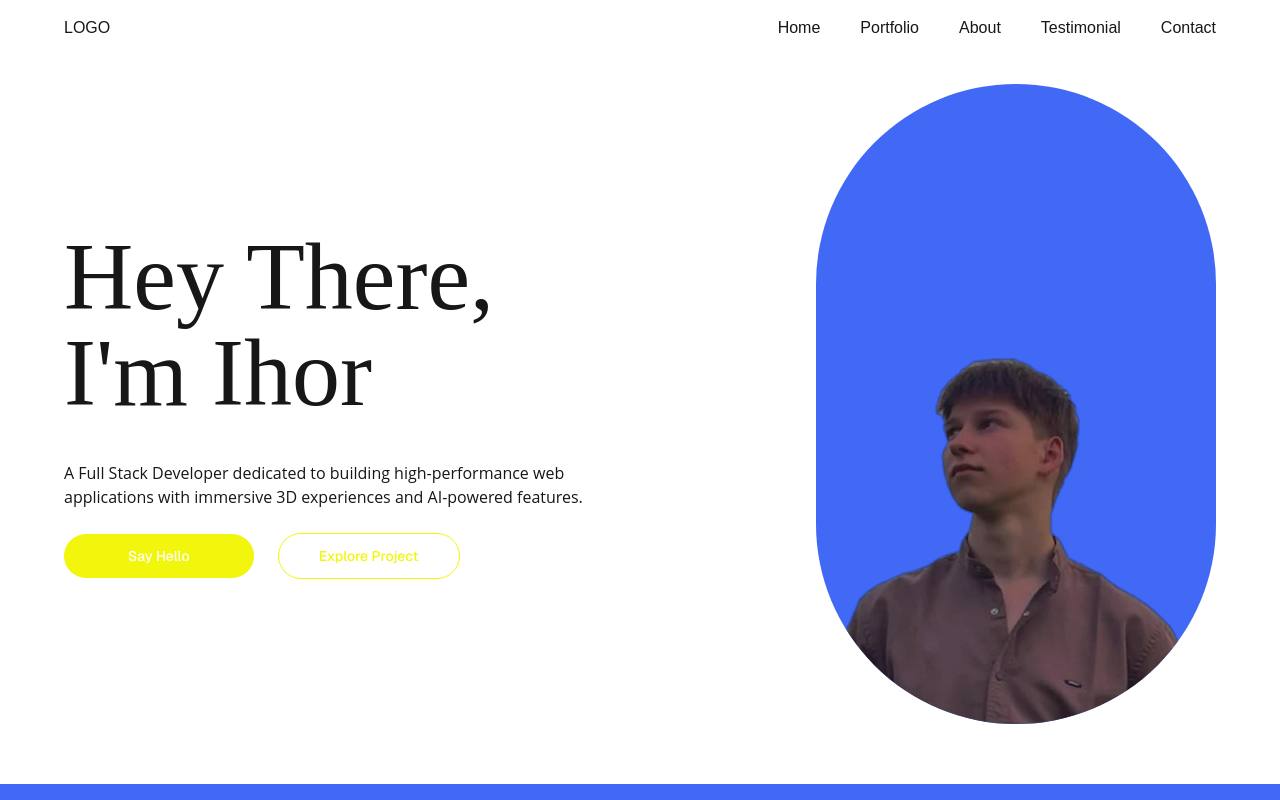
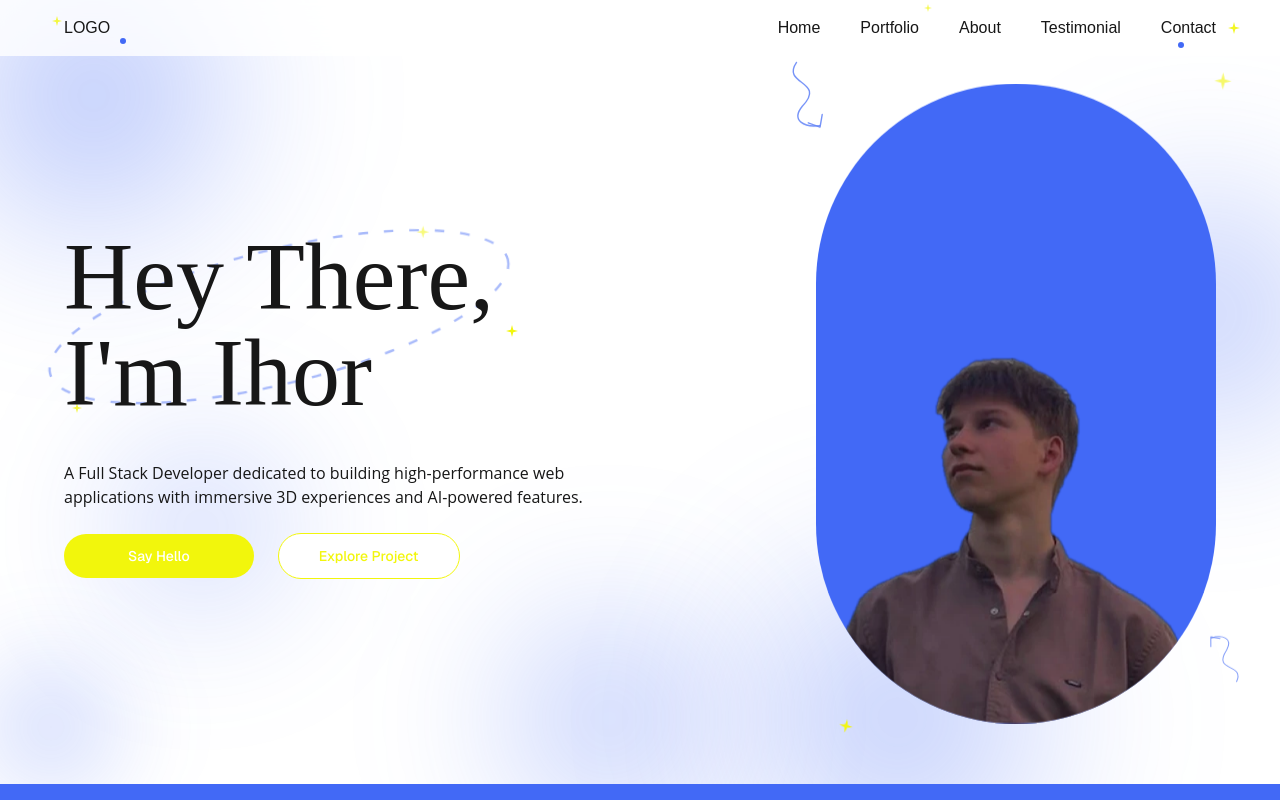
Before and after one commit to d-r-a-k-e-n/portfolio, a Next.js app: page / in a window 1280 px wide. Shown: the top 800 px of the page. Built offline with nearby package versions, Linux system fonts and the light colour scheme.

Commit message:
feat: download cv, bg

```diff
--- a/src/app/globals.css
+++ b/src/app/globals.css
@@ -44,3 +44,131 @@ body {
   color: var(--foreground);
   font-family: Arial, Helvetica, sans-serif;
 }
+
+@keyframes blob-float {
+  0%,
+  100% {
+    transform: translate(0, 0) scale(1);
+  }
+  33% {
+    transform: translate(12px, -18px) scale(1.04);
+  }
+  66% {
+    transform: translate(-10px, 10px) scale(0.97);
+  }
+}
+
+.bg-blob {
+  animation: blob-float 18s ease-in-out infinite;
+}
+
+.bg-blob:nth-child(2) {
+  animation-duration: 22s;
+  animation-delay: -4s;
+}
+
+.bg-blob:nth-child(3) {
+  animation-duration: 16s;
+  animation-delay: -8s;
+}
+
+.bg-blob:nth-child(4) {
+  animation-duration: 24s;
+  animation-delay: -2s;
+}
+
+.bg-blob:nth-child(5) {
+  animation-duration: 20s;
+  animation-delay: -6s;
+}
+
+.bg-blob:nth-child(6) {
+  animation-duration: 14s;
+  animation-delay: -10s;
+}
+
+@keyframes hero-fade-in {
+  from {
+    opacity: 0;
+    transform: translateY(16px);
+  }
+  to {
+    opacity: 1;
+    transform: translateY(0);
+  }
+}
+
+@keyframes hero-twinkle {
+  0%,
+  100% {
+    opacity: 0.55;
+    transform: scale(0.9) rotate(0deg);
+  }
+  50% {
+    opacity: 1;
+    transform: scale(1.15) rotate(12deg);
+  }
+}
+
+@keyframes hero-float {
+  0%,
+  100% {
+    transform: translateY(0);
+  }
+  50% {
+    transform: translateY(-8px);
+  }
+}
+
+@keyframes hero-orbit {
+  0%,
+  100% {
+    transform: rotate(-2deg) scale(1);
+    opacity: 0.65;
+  }
+  50% {
+    transform: rotate(2deg) scale(1.02);
+    opacity: 0.9;
+  }
+}
+
+@keyframes hero-portrait {
+  0%,
+  100% {
+    transform: translateY(0);
+  }
+  50% {
+    transform: translateY(-6px);
+  }
+}
+
+.hero-fade-in {
+  animation: hero-fade-in 0.8s ease-out both;
+}
+
+.hero-twinkle {
+  animation: hero-twinkle 3.2s ease-in-out infinite;
+}
+
+.hero-float {
+  animation: hero-float 4.5s ease-in-out infinite;
+}
+
+.hero-orbit {
+  animation: hero-orbit 8s ease-in-out infinite;
+}
+
+.hero-portrait {
+  animation: hero-portrait 5.5s ease-in-out infinite;
+}
+
+@media (prefers-reduced-motion: reduce) {
+  .bg-blob,
+  .hero-fade-in,
+  .hero-twinkle,
+  .hero-float,
+  .hero-orbit,
+  .hero-portrait {
+    animation: none;
+  }
+}
--- a/src/app/layout.tsx
+++ b/src/app/layout.tsx
@@ -7,6 +7,7 @@ import { LINKS_CONSTANTS } from "@/constants/links.constants";
 import { FaGithub, FaLinkedin, FaTelegram, FaInstagram } from "react-icons/fa";
 import { FiMail } from "react-icons/fi";
 import Header from "@/components/header";
+import BackgroundBlobs from "@/components/backgroundBlobs";
 
 const geistSans = Geist({
   variable: "--font-geist-sans",
@@ -33,7 +34,9 @@ export default function RootLayout({
       lang="en"
       className={`${geistSans.variable} ${geistMono.variable} h-full antialiased`}
     >
-      <body className="min-h-full flex flex-col">
+      <body className="relative min-h-full flex flex-col">
+        <BackgroundBlobs />
+        <div className="relative z-10 flex min-h-full flex-1 flex-col">
           <Header />
           {children}
 
@@ -64,6 +67,7 @@ export default function RootLayout({
               &copy; {new Date().getFullYear()} Ihor. All Rights Reserved.
             </p>
           </footer>
+        </div>
       </body>
     </html>
   );
--- a/src/app/page.tsx
+++ b/src/app/page.tsx
@@ -7,7 +7,7 @@ import ContactSection from "@/components/sections/contactSection";
 
 export default function Home() {
   return (
-    <div className="flex flex-1 flex-col items-center font-sans bg-background">
+    <div className="flex flex-1 flex-col items-center font-sans">
       <main className="flex w-full flex-1 flex-col py-7">
         <div className="mx-auto w-full max-w-7xl px-4 sm:px-8 lg:px-16">
           <HeroSection />
--- /dev/null
+++ b/src/components/backgroundBlobs.tsx
@@ -0,0 +1,15 @@
+export default function BackgroundBlobs() {
+  return (
+    <div
+      aria-hidden
+      className="pointer-events-none fixed inset-0 z-0 overflow-hidden"
+    >
+      <div className="bg-blob absolute -top-24 left-[-10%] h-[420px] w-[420px] rounded-full bg-[radial-gradient(circle,rgba(66,105,246,0.45)_0%,rgba(66,105,246,0.12)_45%,transparent_70%)] blur-3xl" />
+      <div className="bg-blob absolute top-[18%] right-[-8%] h-[360px] w-[360px] rounded-full bg-[radial-gradient(circle,rgba(66,105,246,0.38)_0%,rgba(66,105,246,0.1)_50%,transparent_72%)] blur-3xl" />
+      <div className="bg-blob absolute top-[48%] left-[5%] h-[280px] w-[280px] rounded-full bg-[radial-gradient(circle,rgba(66,105,246,0.32)_0%,rgba(66,105,246,0.08)_48%,transparent_70%)] blur-3xl" />
+      <div className="bg-blob absolute top-[62%] right-[12%] h-[480px] w-[480px] rounded-full bg-[radial-gradient(circle,rgba(66,105,246,0.4)_0%,rgba(66,105,246,0.1)_42%,transparent_68%)] blur-3xl" />
+      <div className="bg-blob absolute bottom-[-10%] left-[35%] h-[340px] w-[340px] rounded-full bg-[radial-gradient(circle,rgba(66,105,246,0.35)_0%,rgba(66,105,246,0.09)_50%,transparent_72%)] blur-3xl" />
+      <div className="bg-blob absolute top-[78%] left-[-5%] h-[220px] w-[220px] rounded-full bg-[radial-gradient(circle,rgba(66,105,246,0.28)_0%,transparent_65%)] blur-2xl" />
+    </div>
+  );
+}
--- /dev/null
+++ b/src/components/decorations.tsx
@@ -0,0 +1,95 @@
+import type { CSSProperties } from "react";
+import { cn } from "@/lib/utils";
+
+type StarProps = {
+  className?: string;
+  size?: number;
+  style?: CSSProperties;
+};
+
+export function Star({ className, size = 16, style }: StarProps) {
+  return (
+    <svg
+      width={size}
+      height={size}
+      viewBox="0 0 24 24"
+      fill="currentColor"
+      aria-hidden
+      style={style}
+      className={cn("text-secondary", className)}
+    >
+      <path d="M12 0L14.5 9.5L24 12L14.5 14.5L12 24L9.5 14.5L0 12L9.5 9.5L12 0Z" />
+    </svg>
+  );
+}
+
+type DotProps = {
+  className?: string;
+};
+
+export function Dot({ className }: DotProps) {
+  return (
+    <span
+      aria-hidden
+      className={cn("inline-block size-1.5 rounded-full bg-primary", className)}
+    />
+  );
+}
+
+type OrbitProps = {
+  className?: string;
+};
+
+export function Orbit({ className }: OrbitProps) {
+  return (
+    <svg
+      viewBox="0 0 320 120"
+      fill="none"
+      aria-hidden
+      className={cn("pointer-events-none text-primary", className)}
+    >
+      <ellipse
+        cx="160"
+        cy="60"
+        rx="148"
+        ry="42"
+        stroke="currentColor"
+        strokeWidth="1.5"
+        strokeDasharray="6 10"
+        className="opacity-70"
+        transform="rotate(-12 160 60)"
+      />
+    </svg>
+  );
+}
+
+type SquiggleArrowProps = {
+  className?: string;
+};
+
+export function SquiggleArrow({ className }: SquiggleArrowProps) {
+  return (
+    <svg
+      viewBox="0 0 80 100"
+      fill="none"
+      aria-hidden
+      className={cn("pointer-events-none text-primary", className)}
+    >
+      <path
+        d="M40 8 C 12 28, 68 42, 28 62 C 8 74, 22 88, 40 92"
+        stroke="currentColor"
+        strokeWidth="1.75"
+        strokeLinecap="round"
+        className="opacity-80"
+      />
+      <path
+        d="M28 84 L40 94 L48 80"
+        stroke="currentColor"
+        strokeWidth="1.75"
+        strokeLinecap="round"
+        strokeLinejoin="round"
+        className="opacity-80"
+      />
+    </svg>
+  );
+}
--- a/src/components/header.tsx
+++ b/src/components/header.tsx
@@ -5,6 +5,7 @@ import Link from "next/link";
 import { ROUTS_CONSTANTS } from "@/constants/routs.constants";
 import { cn } from "@/lib/utils";
 import { Button } from "@base-ui/react";
+import { Dot, Star } from "@/components/decorations";
 
 const navLinks = [
   { href: ROUTS_CONSTANTS.HOME, label: "Home" },
@@ -18,13 +19,24 @@ export default function Header() {
   const [open, setOpen] = useState(false);
 
   return (
-    <header className="sticky top-0 z-50 bg-background px-4 py-4 sm:px-8 lg:px-16">
-      <div className="mx-auto flex max-w-7xl flex-row items-center justify-between gap-4">
+    <header className="sticky top-0 z-50 bg-background/80 px-4 py-4 backdrop-blur-md sm:px-8 lg:px-16">
+      <div className="relative mx-auto flex max-w-7xl flex-row items-center justify-between gap-4">
+        <Star
+          size={10}
+          className="pointer-events-none absolute -left-1 top-0 opacity-80 sm:-left-3"
+        />
+        <Dot className="pointer-events-none absolute -bottom-1 left-14 hidden sm:block" />
+
         <Link href={ROUTS_CONSTANTS.ROOT} className="shrink-0 font-medium">
           LOGO
         </Link>
 
-        <nav className="hidden flex-row items-center gap-8 md:flex lg:gap-10">
+        <nav className="relative hidden flex-row items-center gap-8 md:flex lg:gap-10">
+          <Star
+            size={8}
+            className="pointer-events-none absolute -top-3 left-1/3 opacity-70"
+          />
+          <Dot className="pointer-events-none absolute -bottom-2 right-8" />
           {navLinks.map((link) => (
             <Link
               key={link.label}
@@ -34,6 +46,10 @@ export default function Header() {
               {link.label}
             </Link>
           ))}
+          <Star
+            size={12}
+            className="pointer-events-none absolute -right-6 top-1/2 -translate-y-1/2 opacity-90"
+          />
         </nav>
 
         <Button
--- a/src/components/sections/aboutSection.tsx
+++ b/src/components/sections/aboutSection.tsx
@@ -10,6 +10,7 @@ import {
   EXPERIENCE_CONSTANTS,
   EDUCATION_CONSTANTS,
 } from "@/constants/profile.constants";
+import Link from "next/link";
 
 const tabs = ["Skills", "Experience", "Education"] as const;
 type Tab = (typeof tabs)[number];
@@ -26,7 +27,9 @@ export default function AboutSection() {
         <h2 className="mb-2 text-3xl sm:text-4xl md:text-5xl">About</h2>
         <p className="mb-6 max-w-140 text-center text-sm sm:text-base">
         I’m a Full Stack Developer building scalable digital products. I bridge the gap between robust backend logic and high-performance frontends, with a current focus on integrating AI and 3D web (R3F) into next-gen user experiences.        </p>
-        <Button variant="primary">Download CV</Button>
+        <Link href="/CV_Ihor_Vnuk_FullStack.pdf" download="CV_Ihor_Vnuk_FullStack.pdf">
+          <Button variant="primary">Download CV</Button>
+        </Link>
 
         <div className="mt-10 flex w-full flex-col md:mt-16">
           <div className="grid w-full grid-cols-3">
--- a/src/components/sections/heroSection.tsx
+++ b/src/components/sections/heroSection.tsx
@@ -2,6 +2,8 @@ import { Button } from "../ui/button";
 import Link from "next/link";
 import { LINKS_CONSTANTS } from "@/constants/links.constants";
 import Image from "next/image";
+import { Orbit, SquiggleArrow, Star } from "@/components/decorations";
+import { ROUTS_CONSTANTS } from "@/constants/routs.constants";
 
 export default function HeroSection() {
   return (
@@ -9,22 +11,73 @@ export default function HeroSection() {
       id="home"
       className="mb-10 flex w-full flex-col items-center gap-10 md:mb-15 md:flex-row md:items-center md:justify-between lg:gap-16"
     >
-      <div className="w-full text-center md:text-left md:flex-1">
-        <h1 className="mb-6 text-5xl sm:text-6xl md:mb-10 md:text-7xl lg:text-8xl">
-          Hey There, <br /> I&apos;m Ihor
-        </h1>
+      <div className="hero-fade-in w-full text-center md:text-left md:flex-1">
+        <div className="relative mb-6 inline-block md:mb-10">
+          <h1 className="relative z-10 text-5xl sm:text-6xl md:text-7xl lg:text-8xl">
+            Hey There, <br /> I&apos;m Ihor
+          </h1>
+          <Orbit className="hero-orbit absolute -inset-x-6 -inset-y-2 hidden w-[calc(100%+3rem)] sm:block md:-inset-x-10 md:w-[calc(100%+5rem)]" />
+          <Star
+            size={14}
+            className="hero-twinkle pointer-events-none absolute -top-1 right-8 hidden sm:block md:right-16"
+          />
+          <Star
+            size={10}
+            className="hero-twinkle pointer-events-none absolute bottom-2 left-2 hidden opacity-80 sm:block"
+            style={{ animationDelay: "0.8s" }}
+          />
+          <Star
+            size={12}
+            className="hero-twinkle pointer-events-none absolute top-1/2 -right-2 hidden md:block lg:-right-6"
+            style={{ animationDelay: "1.4s" }}
+          />
+        </div>
+
         <p className="mx-auto mb-6 max-w-146 md:mx-0">
-        A Full Stack Developer dedicated to building high-performance web applications with immersive 3D experiences and AI-powered features.
+          A Full Stack Developer dedicated to building high-performance web
+          applications with immersive 3D experiences and AI-powered features.
         </p>
         <div className="flex flex-col items-center gap-4 sm:flex-row sm:justify-center md:justify-start md:gap-6">
           <Link href={LINKS_CONSTANTS.EMAIL}>
             <Button variant="primary">Say Hello</Button>
           </Link>
-          <Button variant="outline">Explore Project</Button>
+            <Link href={ROUTS_CONSTANTS.PORTFOLIO}>          <Button variant="outline">Explore Project</Button>
+            </Link>
         </div>
       </div>
-      <div className="bg-primary flex h-80 w-64 shrink-0 items-end justify-center overflow-hidden rounded-full sm:h-100 sm:w-72 md:h-120 md:w-80 lg:h-160 lg:w-100">
-        <Image src="/sticker.webp" alt="Hero Image" width={800} height={800} />
+
+      <div
+        className="hero-fade-in relative shrink-0"
+        style={{ animationDelay: "0.2s" }}
+      >
+        <div className="hero-float absolute -top-8 -left-6 z-10 sm:-left-10">
+          <SquiggleArrow className="h-20 w-14 rotate-[-20deg] opacity-90 sm:h-24 sm:w-16" />
+        </div>
+        <Star
+          size={18}
+          className="hero-twinkle pointer-events-none absolute -top-3 -right-2 z-10 sm:-right-4"
+        />
+        <Star
+          size={12}
+          className="hero-twinkle pointer-events-none absolute -bottom-2 left-6 z-10 opacity-90"
+          style={{ animationDelay: "1s" }}
+        />
+        <div
+          className="hero-float absolute -right-4 bottom-8 z-10 sm:-right-8"
+          style={{ animationDelay: "1.2s" }}
+        >
+          <SquiggleArrow className="h-16 w-12 rotate-150 opacity-80" />
+        </div>
+
+        <div className="hero-portrait bg-primary relative flex h-80 w-64 items-end justify-center overflow-hidden rounded-full sm:h-100 sm:w-72 md:h-120 md:w-80 lg:h-160 lg:w-100">
+          <Image
+            src="/sticker.webp"
+            alt="Hero Image"
+            width={800}
+            height={800}
+            className="relative z-10"
+          />
+        </div>
       </div>
     </section>
   );
```
Also changed, not shown: 1 other file (tests, documents, lock files or other folders). Lines whose indentation alone changed are shown as unchanged.
